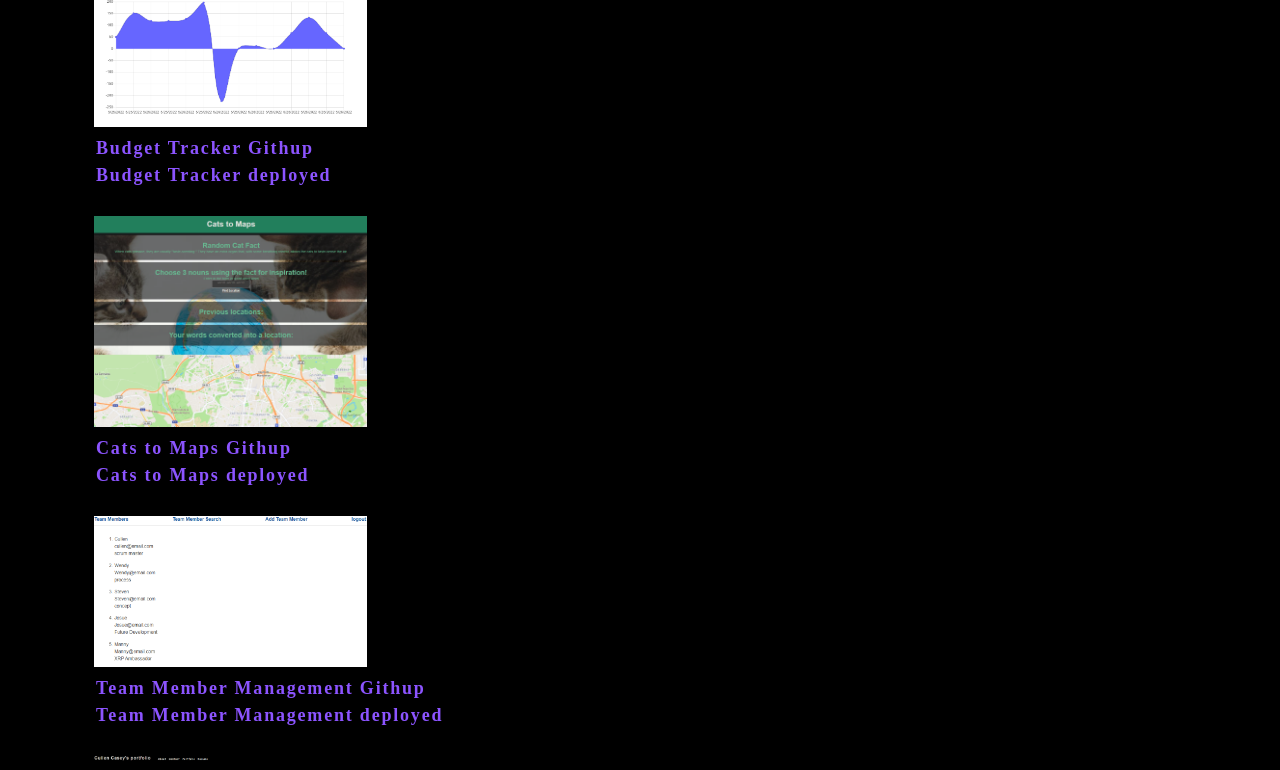
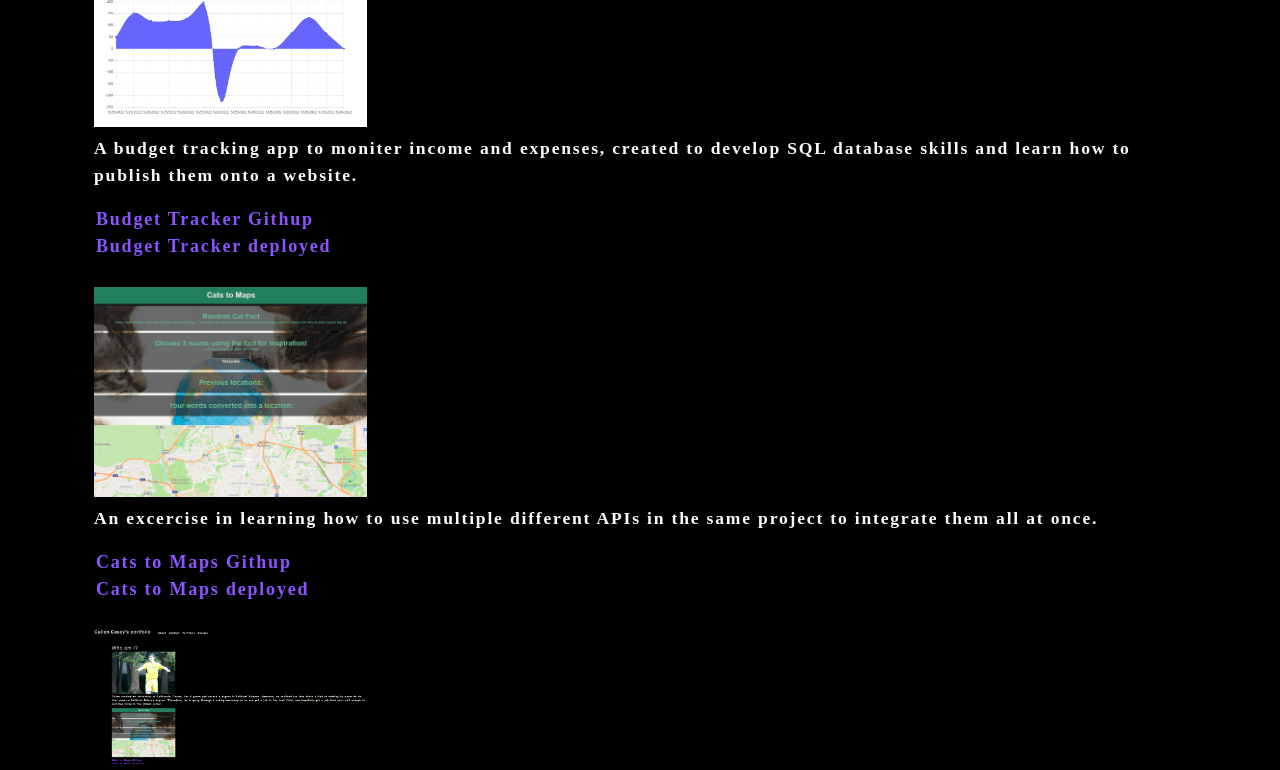
Before and after one commit to TheAltoidian/react-portfolio, a React (Create React App) app: page / in a window 1280 px wide. Shown: the part 1120-1890 px from the top of the page. Built offline with nearby package versions, Linux system fonts and the light colour scheme.

Commit message:
updated descriptions

```diff
--- a/src/components/Portfolio/index.js
+++ b/src/components/Portfolio/index.js
@@ -12,7 +12,8 @@ function Portfolio() {
             <div>
                 <img src={rpgGame} style={{ width: "25%" }} alt="Frozen Falls" />
                 <br></br>
-                <p>A simple game to expand our group's knowledge of React, to create the app's
+                <p>
+                    A simple game to expand our group's knowledge of React, to create the app's
                     layout and functionality, and MongoDB, to create and manage individual player accounts.</p>
                 <a href="https://github.com/smendoza94/rpg-game" target="_blank">Frozen Falls Githup</a>
                 <br></br>
@@ -22,30 +23,43 @@ function Portfolio() {
                 <br></br>
                 <img src={budgetTracker} style={{ width: "25%" }} alt="Budget Tracker" />
                 <br></br>
+                <p>
+                    A budget tracking app to moniter income and expenses, created to develop SQL database
+                    skills and learn how to publish them onto a website.
+                </p>
+
                 <a href="https://github.com/TheAltoidian/budget-tracker" target="_blank">Budget Tracker Githup</a>
                 <br></br>
                 <a href="https://powerful-earth-63050.herokuapp.com/" target="_blank">Budget Tracker deployed</a>
             </div>
             <div>
                 <br></br>
+
                 <img src={catmap} style={{ width: "25%" }} alt="Cats to Maps" />
                 <br></br>
+                <p>
+                    An excercise in learning how to use multiple different APIs in the same project to integrate them
+                    all at once.
+                </p>
                 <a href="https://github.com/TheAltoidian/Cats-to-Maps" target="_blank">Cats to Maps Githup</a>
                 <br></br>
                 <a href="https://thealtoidian.github.io/Cats-to-Maps/" target="_blank">Cats to Maps deployed</a>
             </div>
-            <div className="felx-row">
+            {/* <div className="felx-row">
                 <br></br>
                 <img src={teamMember} style={{ width: "25%" }} alt="Team Member Management" />
                 <br></br>
                 <a href="https://github.com/TheAltoidian/Team-Member-Management" target="_blank">Team Member Management Githup</a>
                 <br></br>
                 <a href="https://cullen-team-member-manager.herokuapp.com/" target="_blank">Team Member Management deployed</a>
-            </div>
+            </div> */}
             <div className="felx-row">
                 <br></br>
                 <img src={portfolio} style={{ width: "25%" }} alt="Portfolio" />
                 <br></br>
+                <p>
+                    Creating a portfolio to showcase my work while learning how to use React to create apps.
+                </p>
                 <a href="https://github.com/TheAltoidian/react-portfolio" target="_blank">Portfolio Githup</a>
                 <br></br>
                 <a href="https://thealtoidian.github.io/react-portfolio/" target="_blank">Portfolio deployed</a>
```
